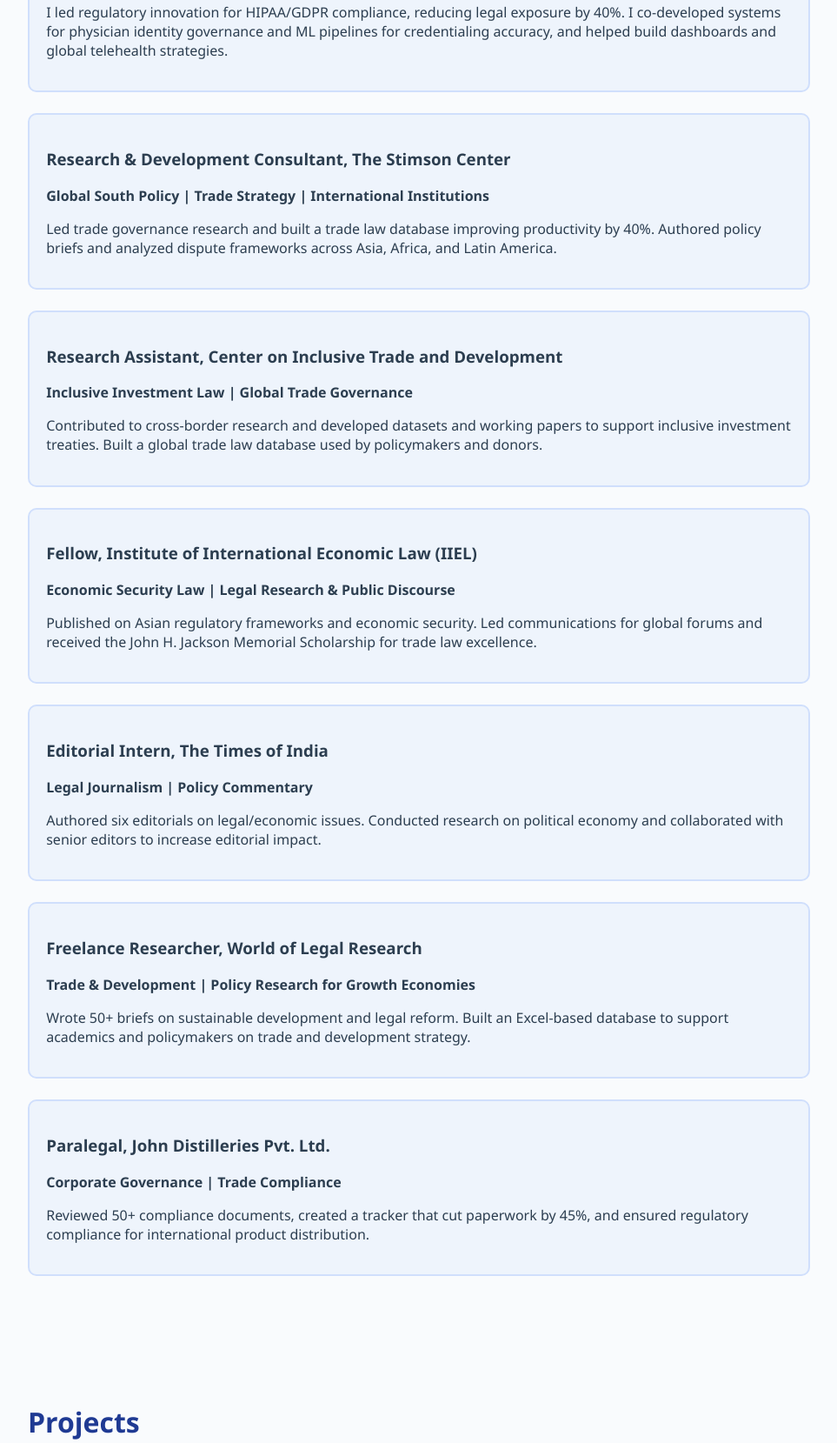
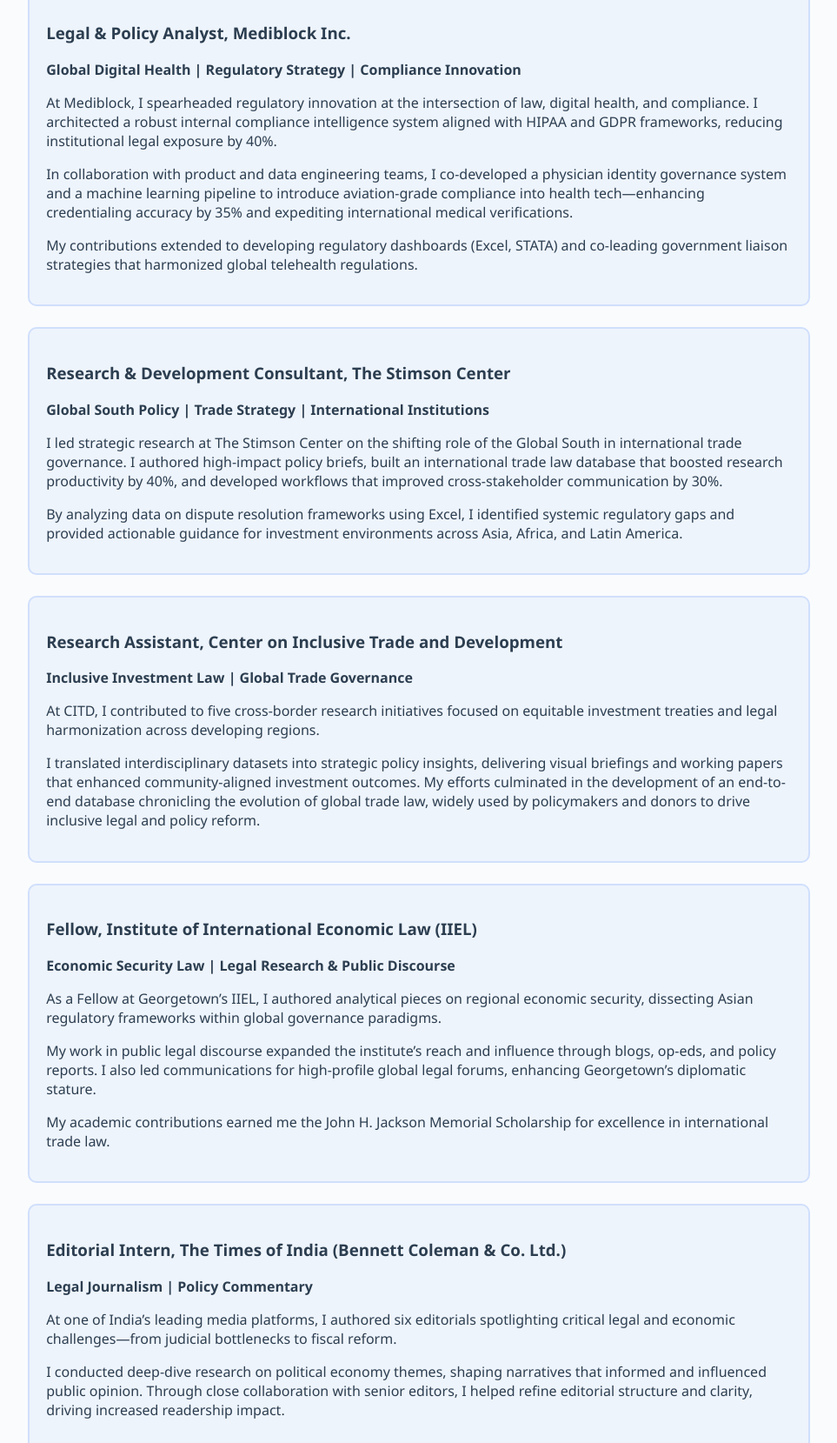
Before and after one commit to pvgowda/pvgowda.github.io, a plain HTML site: page index.html in a window 1280 px wide. Shown: the part 2117-3776 px from the top of the page at 87% size, without its empty margins (158-1121 px from the left). Drawn offline with Linux system fonts and the light colour scheme.

Commit message:
Update index.html

```diff
--- a/index.html
+++ b/index.html
@@ -306,11 +306,15 @@
 <section id="experience">
   <h2>Experience</h2>
   <div class="experience-grid">
+
     <div class="experience-card">
       <h3>Founder, IKSHA Consulting</h3>
       <p><strong>Virtual Mentorship Platform | Global Legal Education &amp; Career Strategy</strong></p>
       <p>
-        I founded IKSHA Consulting as a mission-driven virtual platform to empower first-generation and underrepresented law students in building high-impact careers. I mentored 100+ students on LLM admissions, publication pipelines, and elite internships—leading to placements at Georgetown and The Graduate Institute, Geneva. The platform emphasized affordability, accessibility, and academic excellence.
+        I founded IKSHA Consulting as a mission-driven virtual platform to empower first-generation and underrepresented law students in building high-impact careers in law, policy, and academia. Through over 100 bespoke mentorship engagements, I guided aspiring legal professionals on LLM admissions, publication pipelines, research fellowships, and elite internships.
+      </p>
+      <p>
+        I designed strategic learning tracks—including Law School 101 and Fly High—to deliver affordable, goal-oriented coaching that led to successful placements at institutions like Georgetown Law and The Graduate Institute, Geneva. The platform was distinguished by its commitment to affordability, accessibility, and sustained academic growth.
       </p>
     </div>
 
@@ -318,7 +322,13 @@
       <h3>Legal &amp; Policy Analyst, Mediblock Inc.</h3>
       <p><strong>Global Digital Health | Regulatory Strategy | Compliance Innovation</strong></p>
       <p>
-        I led regulatory innovation for HIPAA/GDPR compliance, reducing legal exposure by 40%. I co-developed systems for physician identity governance and ML pipelines for credentialing accuracy, and helped build dashboards and global telehealth strategies.
+        At Mediblock, I spearheaded regulatory innovation at the intersection of law, digital health, and compliance. I architected a robust internal compliance intelligence system aligned with HIPAA and GDPR frameworks, reducing institutional legal exposure by 40%.
+      </p>
+      <p>
+        In collaboration with product and data engineering teams, I co-developed a physician identity governance system and a machine learning pipeline to introduce aviation-grade compliance into health tech—enhancing credentialing accuracy by 35% and expediting international medical verifications.
+      </p>
+      <p>
+        My contributions extended to developing regulatory dashboards (Excel, STATA) and co-leading government liaison strategies that harmonized global telehealth regulations.
       </p>
     </div>
 
@@ -326,7 +336,10 @@
       <h3>Research &amp; Development Consultant, The Stimson Center</h3>
       <p><strong>Global South Policy | Trade Strategy | International Institutions</strong></p>
       <p>
-        Led trade governance research and built a trade law database improving productivity by 40%. Authored policy briefs and analyzed dispute frameworks across Asia, Africa, and Latin America.
+        I led strategic research at The Stimson Center on the shifting role of the Global South in international trade governance. I authored high-impact policy briefs, built an international trade law database that boosted research productivity by 40%, and developed workflows that improved cross-stakeholder communication by 30%.
+      </p>
+      <p>
+        By analyzing data on dispute resolution frameworks using Excel, I identified systemic regulatory gaps and provided actionable guidance for investment environments across Asia, Africa, and Latin America.
       </p>
     </div>
 
@@ -334,7 +347,10 @@
       <h3>Research Assistant, Center on Inclusive Trade and Development</h3>
       <p><strong>Inclusive Investment Law | Global Trade Governance</strong></p>
       <p>
-        Contributed to cross-border research and developed datasets and working papers to support inclusive investment treaties. Built a global trade law database used by policymakers and donors.
+        At CITD, I contributed to five cross-border research initiatives focused on equitable investment treaties and legal harmonization across developing regions.
+      </p>
+      <p>
+        I translated interdisciplinary datasets into strategic policy insights, delivering visual briefings and working papers that enhanced community-aligned investment outcomes. My efforts culminated in the development of an end-to-end database chronicling the evolution of global trade law, widely used by policymakers and donors to drive inclusive legal and policy reform.
       </p>
     </div>
 
@@ -342,15 +358,24 @@
       <h3>Fellow, Institute of International Economic Law (IIEL)</h3>
       <p><strong>Economic Security Law | Legal Research &amp; Public Discourse</strong></p>
       <p>
-        Published on Asian regulatory frameworks and economic security. Led communications for global forums and received the John H. Jackson Memorial Scholarship for trade law excellence.
+        As a Fellow at Georgetown’s IIEL, I authored analytical pieces on regional economic security, dissecting Asian regulatory frameworks within global governance paradigms.
+      </p>
+      <p>
+        My work in public legal discourse expanded the institute’s reach and influence through blogs, op-eds, and policy reports. I also led communications for high-profile global legal forums, enhancing Georgetown’s diplomatic stature.
+      </p>
+      <p>
+        My academic contributions earned me the John H. Jackson Memorial Scholarship for excellence in international trade law.
       </p>
     </div>
 
     <div class="experience-card">
-      <h3>Editorial Intern, The Times of India</h3>
+      <h3>Editorial Intern, The Times of India (Bennett Coleman &amp; Co. Ltd.)</h3>
       <p><strong>Legal Journalism | Policy Commentary</strong></p>
       <p>
-        Authored six editorials on legal/economic issues. Conducted research on political economy and collaborated with senior editors to increase editorial impact.
+        At one of India’s leading media platforms, I authored six editorials spotlighting critical legal and economic challenges—from judicial bottlenecks to fiscal reform.
+      </p>
+      <p>
+        I conducted deep-dive research on political economy themes, shaping narratives that informed and influenced public opinion. Through close collaboration with senior editors, I helped refine editorial structure and clarity, driving increased readership impact.
       </p>
     </div>
 
@@ -358,7 +383,13 @@
       <h3>Freelance Researcher, World of Legal Research</h3>
       <p><strong>Trade &amp; Development | Policy Research for Growth Economies</strong></p>
       <p>
-        Wrote 50+ briefs on sustainable development and legal reform. Built an Excel-based database to support academics and policymakers on trade and development strategy.
+        As a freelance researcher, I produced over 50 analytical briefs focused on sustainable development, investment risk, and trade law reform.
+      </p>
+      <p>
+        My empirical and doctrinal research supported policy decision-making across South Asia and played a key role in strengthening legal institutions in emerging and frontier markets.
+      </p>
+      <p>
+        These contributions were cited in both academic and policy forums, enhancing the quality of legal education and practice. To improve research efficiency and knowledge transfer, I built a robust, Excel-based research database that streamlined internal workflows and empowered academicians to craft actionable policy briefs influencing sustainable trade and development strategies in developing economies.
       </p>
     </div>
 
@@ -366,11 +397,16 @@
       <h3>Paralegal, John Distilleries Pvt. Ltd.</h3>
       <p><strong>Corporate Governance | Trade Compliance</strong></p>
       <p>
-        Reviewed 50+ compliance documents, created a tracker that cut paperwork by 45%, and ensured regulatory compliance for international product distribution.
+        In a corporate legal capacity, I reviewed over 50 compliance documents and analyzed cross-border trade laws to support multi-jurisdictional product distribution.
+      </p>
+      <p>
+        I designed a compliance tracker that reduced paperwork by 45% and increased process efficiency. My legal diligence ensured continued compliance with changing regulatory frameworks, minimizing trade-related operational risk for a leading Indian manufacturer.
       </p>
     </div>
+
   </div>
 </section>
+
 
 
 
```
